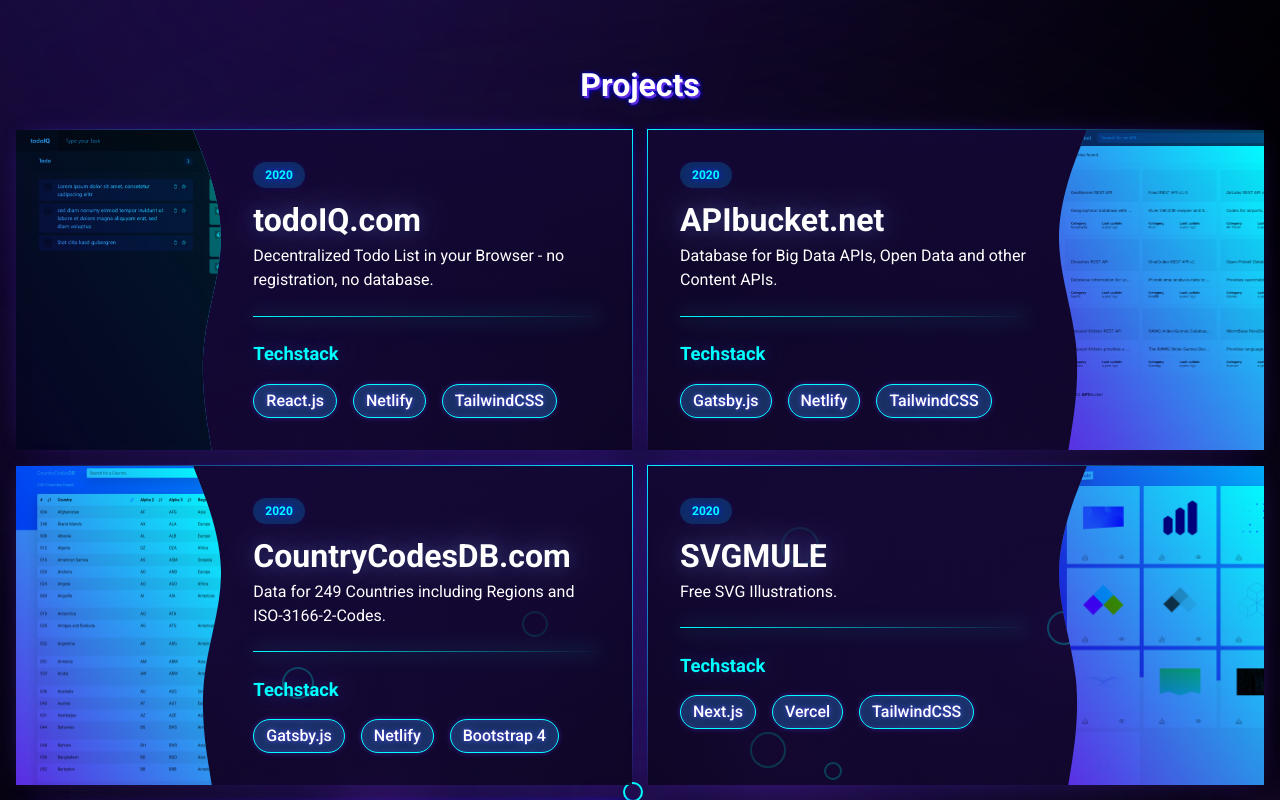
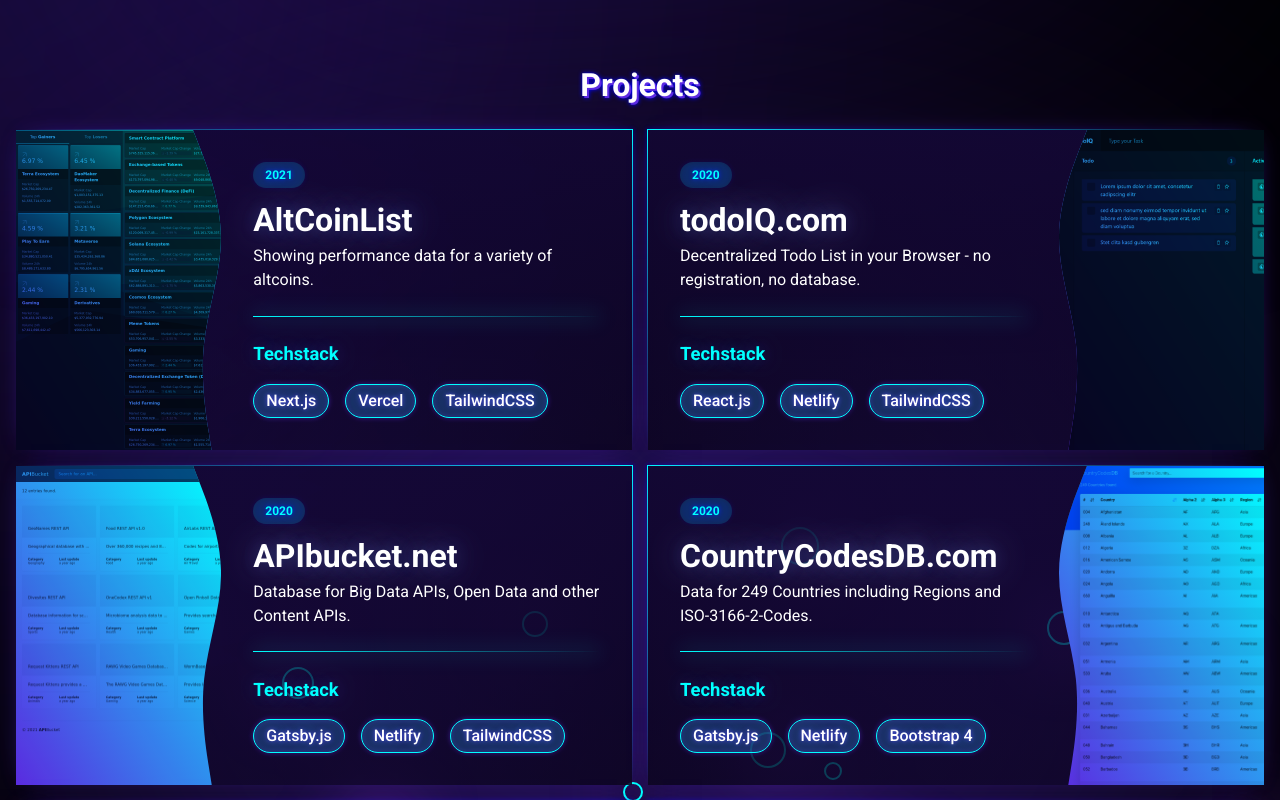
Before and after one commit to mattkraemer/c1x-v5, a Next.js app: page / in a window 1280 px wide. Shown: the part 1020-1820 px from the top of the page. Built offline with nearby package versions, Linux system fonts and the light colour scheme.

Commit message:
added altcoinlist to projects

```diff
--- a/components/Projects/index.js
+++ b/components/Projects/index.js
@@ -1,5 +1,6 @@
 import styles from '../../styles/Projects.module.css'
 import Image from 'next/image'
+import AltCoinList from '../../public/screenshots/altcoinlist.png'
 import todoIQ from '../../public/screenshots/todoiq.png'
 import RSSBundler from '../../public/screenshots/rssbundler.png'
 import CountryCodesDB from '../../public/screenshots/countrycodesdb.png'
@@ -14,6 +15,29 @@
       </div>
       <div class="container-lg">
         <div class={styles.grid}>
+          <a href="https://altcoinlist.vercel.app/" target="_blank">
+            <article>
+              <div class={styles.screenshot}>
+                <Image alt="Screenshot" class={styles.screenshot} src={AltCoinList} layout="fill" placeholder="blur" />
+              </div>
+              <div class={styles.main}>
+                <header>
+                  <span>2021</span>
+                  <h1 class="truncate">AltCoinList</h1>
+                  <p>Showing performance data for a variety of altcoins.</p>
+                </header>
+                <hr />
+                <div class={styles.techstack}>
+                  <h1>Techstack</h1>
+                  <ul>
+                    <li>Next.js</li>
+                    <li>Vercel</li>
+                    <li>TailwindCSS</li>
+                  </ul>
+                </div>
+              </div>
+            </article>
+          </a>
           <a href="https://www.todoiq.com" target="_blank">
             <article>
               <div class={styles.screenshot}>
```
Also changed, not shown: public/screenshots/altcoinlist.png (added).
